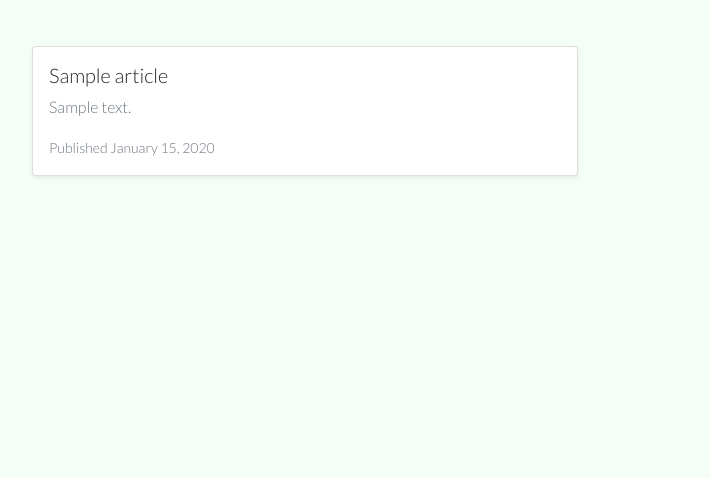
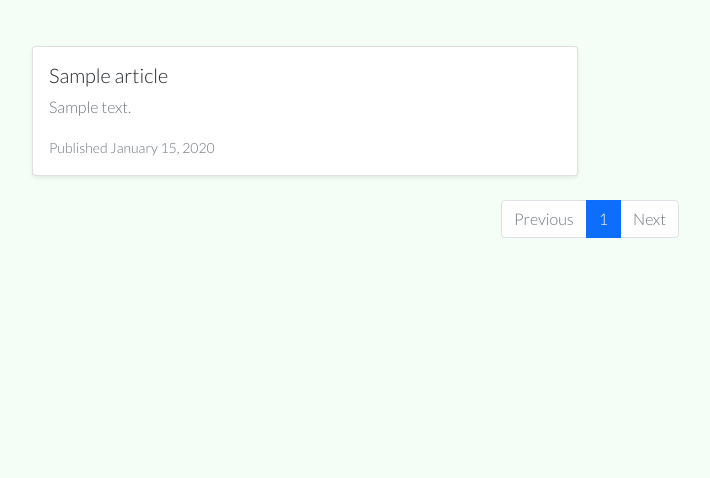
Before and after one commit to LeilsEloise/good_newspaper, a Django app: page /newstories/ in a window 1280 px wide. Shown: the part 166-644 px from the top of the page, without its empty margins (50-760 px from the left). Run offline with Django 4.2, Linux system fonts and the light colour scheme; tables that the repository leaves empty hold one stand-in row (values such as "Sample post").

Commit message:
Added pagination to index.html

```diff
--- a/newstories/templates/newstories/index.html
+++ b/newstories/templates/newstories/index.html
@@ -38,6 +38,49 @@ Good Newspaper | Home
             </div>
         {% endfor %}
     </div>
+<!-- Pagination for Page Numbers - ChatGPT -->
+    <nav aria-label="Page navigation">
+    <ul class="pagination justify-content-center">
+
+        {% if page_obj.has_previous %}
+            <li class="page-item">
+                <a class="page-link" href="?page={{ page_obj.previous_page_number }}">
+                    Previous
+                </a>
+            </li>
+        {% else %}
+            <li class="page-item disabled">
+                <span class="page-link">Previous</span>
+            </li>
+        {% endif %}
+
+        {% for num in page_obj.paginator.page_range %}
+            {% if page_obj.number == num %}
+                <li class="page-item active">
+                    <span class="page-link">{{ num }}</span>
+                </li>
+            {% else %}
+                <li class="page-item">
+                    <a class="page-link" href="?page={{ num }}">{{ num }}</a>
+                </li>
+            {% endif %}
+        {% endfor %}
+
+        {% if page_obj.has_next %}
+            <li class="page-item">
+                <a class="page-link" href="?page={{ page_obj.next_page_number }}">
+                    Next
+                </a>
+            </li>
+        {% else %}
+            <li class="page-item disabled">
+                <span class="page-link">Next</span>
+            </li>
+        {% endif %}
+
+    </ul>
+</nav>
+
 {% else %}
     <div class="text-center">
         <p>No positive stories yet — check back soon 🌱</p>
```
